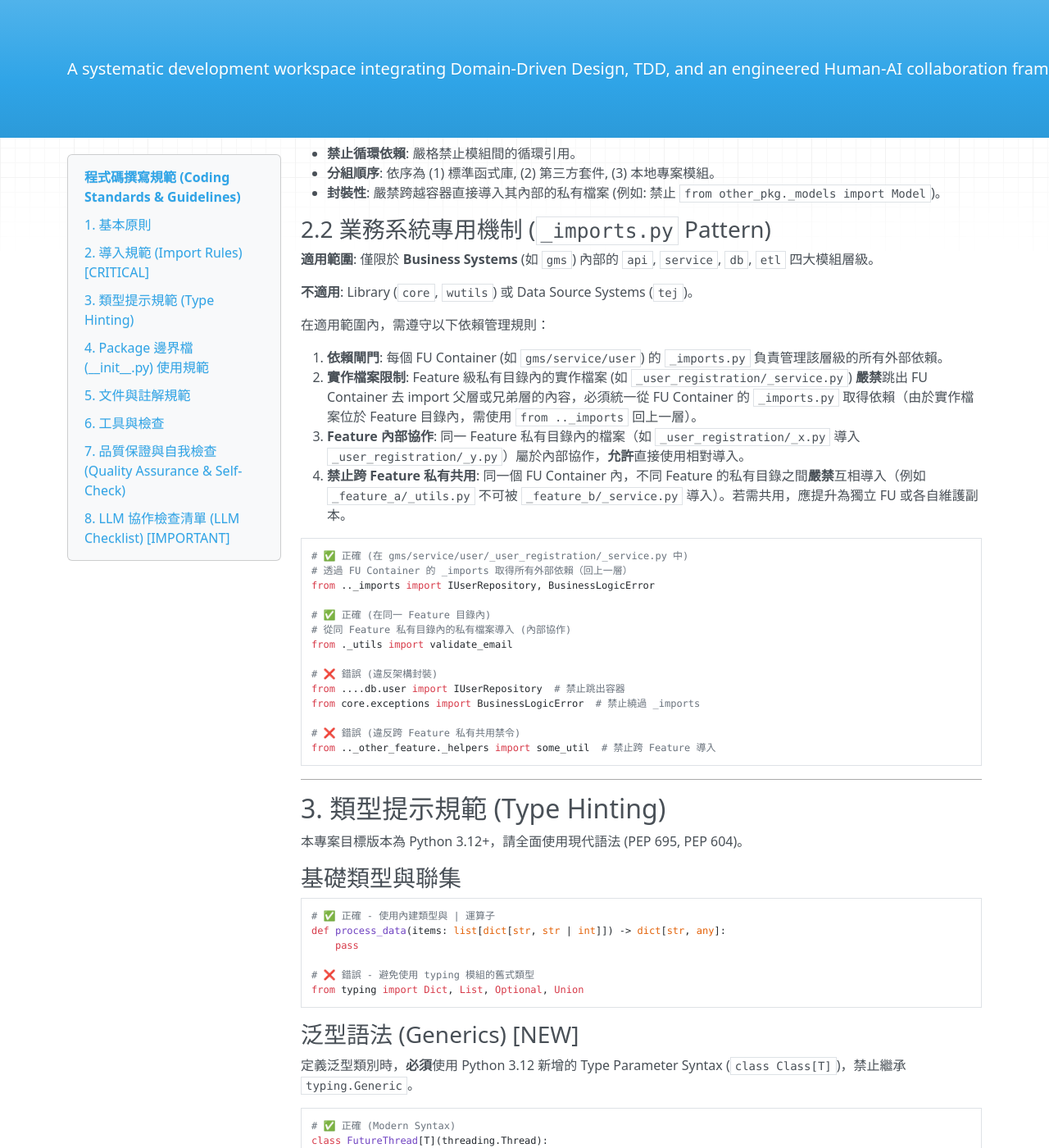
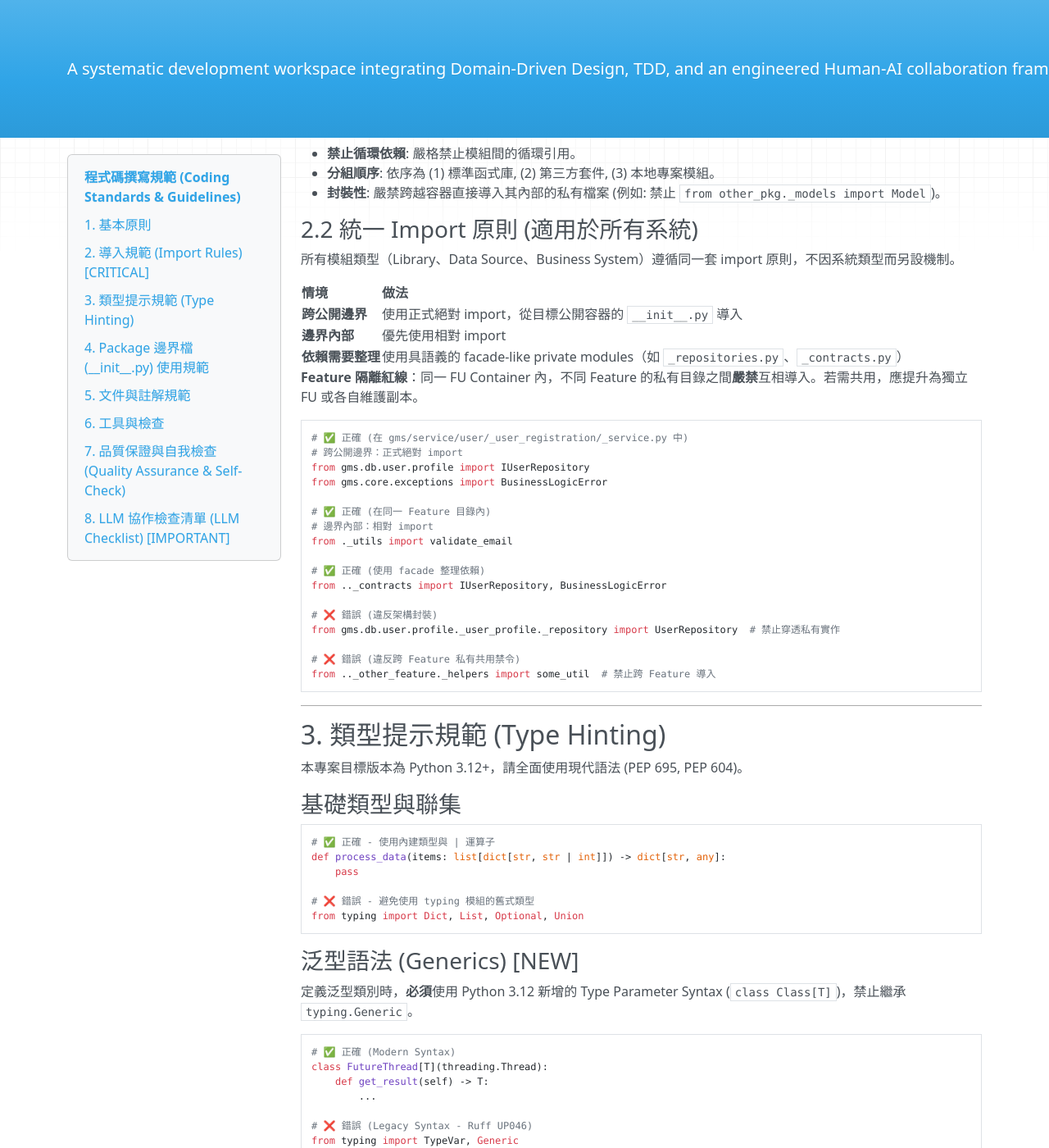
Before and after one commit to Wanini0209/wBiSaProj, an MkDocs documentation site: the page built from docs/standards/python_coding.md, in a window 1280 px wide and 1400 px high, scrolled down 2277 px. Shown: the whole window at 82% size. Built offline with MkDocs 1.6.1, drawn with Linux system fonts in a browser that asks for light colours; nearby versions of some CDN libraries; some of the changed text lies outside the part shown.

Commit message:
docs(project): replace _imports rules with unified import principles
Remove _imports.py Pattern from coding standards. All module
types now share the same import principles: absolute import
across public boundaries, relative import within boundaries,
facade-like private modules for dependency organization.

- §2.2: replace "_imports.py Pattern" with "unified import
  principles" and new examples (absolute import + facade)
- §4.3: remove _imports.py from __all__ requirements
- §7.2: rewrite architectural compliance checklist from
  _imports.py checks to unified import principle checks

````diff
--- a/docs/standards/python_coding.md
+++ b/docs/standards/python_coding.md
@@ -113,31 +113,33 @@ def __init__(  # noqa: PLR0913
 - **分組順序**: 依序為 (1) 標準函式庫, (2) 第三方套件, (3) 本地專案模組。
 - **封裝性**: 嚴禁跨越容器直接導入其內部的私有檔案 (例如: 禁止 `from other_pkg._models import Model`)。
 
-### 2.2 業務系統專用機制 (`_imports.py` Pattern)
+### 2.2 統一 Import 原則 (適用於所有系統)
 
-**適用範圍**: 僅限於 **Business Systems** (如 `gms`) 內部的 `api`, `service`, `db`, `etl` 四大模組層級。
+所有模組類型（Library、Data Source、Business System）遵循同一套 import 原則，不因系統類型而另設機制。
 
-**不適用**: Library (`core`, `wutils`) 或 Data Source Systems (`tej`)。
+| 情境 | 做法 |
+|:-----|:-----|
+| **跨公開邊界** | 使用正式絕對 import，從目標公開容器的 `__init__.py` 導入 |
+| **邊界內部** | 優先使用相對 import |
+| **依賴需要整理** | 使用具語義的 facade-like private modules（如 `_repositories.py`、`_contracts.py`） |
 
-在適用範圍內，需遵守以下依賴管理規則：
-
-1. **依賴閘門**: 每個 FU Container (如 `gms/service/user`) 的 `_imports.py` 負責管理該層級的所有外部依賴。
-2. **實作檔案限制**: Feature 級私有目錄內的實作檔案 (如 `_user_registration/_service.py`) **嚴禁**跳出 FU Container 去 import 父層或兄弟層的內容，必須統一從 FU Container 的 `_imports.py` 取得依賴（由於實作檔案位於 Feature 目錄內，需使用 `from .._imports` 回上一層）。
-3. **Feature 內部協作**: 同一 Feature 私有目錄內的檔案（如 `_user_registration/_x.py` 導入 `_user_registration/_y.py`）屬於內部協作，**允許**直接使用相對導入。
-4. **禁止跨 Feature 私有共用**: 同一個 FU Container 內，不同 Feature 的私有目錄之間**嚴禁**互相導入（例如 `_feature_a/_utils.py` 不可被 `_feature_b/_service.py` 導入）。若需共用，應提升為獨立 FU 或各自維護副本。
+**Feature 隔離紅線**：同一 FU Container 內，不同 Feature 的私有目錄之間**嚴禁**互相導入。若需共用，應提升為獨立 FU 或各自維護副本。
 
 ```python
 # ✅ 正確 (在 gms/service/user/_user_registration/_service.py 中)
-# 透過 FU Container 的 _imports 取得所有外部依賴（回上一層）
-from .._imports import IUserRepository, BusinessLogicError
+# 跨公開邊界：正式絕對 import
+from gms.db.user.profile import IUserRepository
+from gms.core.exceptions import BusinessLogicError
 
 # ✅ 正確 (在同一 Feature 目錄內)
-# 從同 Feature 私有目錄內的私有檔案導入 (內部協作)
+# 邊界內部：相對 import
 from ._utils import validate_email
 
+# ✅ 正確 (使用 facade 整理依賴)
+from .._contracts import IUserRepository, BusinessLogicError
+
 # ❌ 錯誤 (違反架構封裝)
-from ....db.user import IUserRepository  # 禁止跳出容器
-from core.exceptions import BusinessLogicError  # 禁止繞過 _imports
+from gms.db.user.profile._user_profile._repository import UserRepository  # 禁止穿透私有實作
 
 # ❌ 錯誤 (違反跨 Feature 私有共用禁令)
 from .._other_feature._helpers import some_util  # 禁止跨 Feature 導入
@@ -216,7 +218,6 @@ class FutureThread(threading.Thread, Generic[T]):
 **必須定義 `__all__` 的情境**：
 
 1. **任何承擔公開匯出或合法存取入口角色的 `__init__.py`**，必須定義 `__all__`，明確宣告對外暴露的元件。無論是 public package 對外定義 Public API，或是 private sub-package 作為同 parent 內部的合法取用入口，本質相同——只要有元件需要被控制匯出範圍，就必須以 `__all__` 明確界定。
-2. **`_imports.py`**：定義該容器向下傳播的依賴清單。
 
 **可省略 `__all__` 的情境**：
 
@@ -346,11 +347,11 @@ inv style  # 執行格式化與檢查
 
 針對 **Business Systems** (如 `gms`) 的開發者，請嚴格檢查以下架構紅線：
 
-**依賴管理 (`_imports.py` 機制)**
+**依賴管理（統一 Import 原則）**
 
 - [ ] **無越級導入**：確認沒有任何程式碼跳過容器邊界去 import 私有實作 (例如：沒有出現 `from ..other_pkg._models import ...`)。
-- [ ] **單一入口 (外部依賴)**：確認所有**來自容器外部**的依賴 (如父層、兄弟層、System Core)，是否統一從 FU Container 的 `_imports.py` 取得？(同一 Feature 私有目錄內的檔案互調不在此限，如 `from ._models import ...` 是允許的)。
-- [ ] **無循環依賴**：確認 `_imports.py` 沒有反向導入 Feature 級私有目錄內的實作檔案 (這會導致 Circular Import)。
+- [ ] **跨邊界使用正式路徑**：確認跨公開邊界的依賴，使用的是目標公開容器的正式絕對 import 路徑（或透過 facade-like private module 整理後取得）。
+- [ ] **無循環依賴**：確認 facade-like modules 沒有反向導入同層 Feature 級私有目錄內的實作檔案。
 - [ ] **Feature 隔離**：確認所有實作檔案均放置於對應的 `_<feature_name>/` 私有目錄中，且無跨 Feature 私有目錄互相導入的情形。
 
 **依賴反轉 (DIP)**
````
